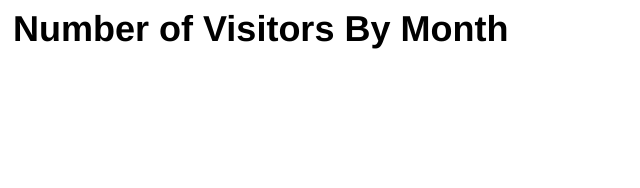
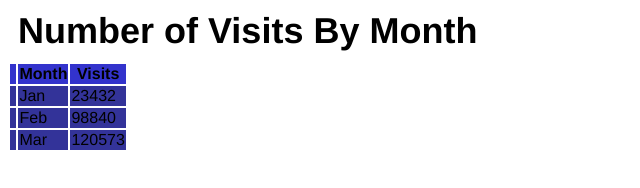
Before and after one commit to frameworkdartboard/howdidthisgethere, a plain HTML site: page index.html in a window 1280 px wide. Shown: the whole page, without its empty margins (0-640 px from the left). Drawn offline with Linux system fonts and the light colour scheme.

Commit message:
adding a table

```diff
--- a/css/default.css
+++ b/css/default.css
@@ -3,4 +3,11 @@ BODY
   font-family: sans-serif;
   font: large Helvetica, Arial, sans-serif;
 }
-H1 { margin: 5px; }
+H1 { margin: 10px; }
+TABLE
+{
+  border-width: 1px;
+  border-color: 0000cc;
+}
+TH { background-color: 3333cc;}
+TD { background-color: 333399;}
--- a/index.html
+++ b/index.html
@@ -1,9 +1,15 @@
 <html>
   <head>
-    <title>Number of Visitors By Month</title>
+    <title>Number of Visits By Month</title>
     <link rel="stylesheet" type="text/css" media="screen" href="css/default.css"/>
   </head>
   <body>
-    <h1>Number of Visitors By Month</h1>
+    <h1>Number of Visits By Month</h1>
+    <table>
+      <tr><th>&nbsp;</th><th>Month</th><th>Visits</th></tr>
+      <tr><td>&nbsp;</td><td>Jan</td><td>23432</td></tr>
+      <tr><td>&nbsp;</td><td>Feb</td><td>98840</td></tr>
+      <tr><td>&nbsp;</td><td>Mar</td><td>120573</td></tr>
+    </table>
   </body>
 </html>
```
